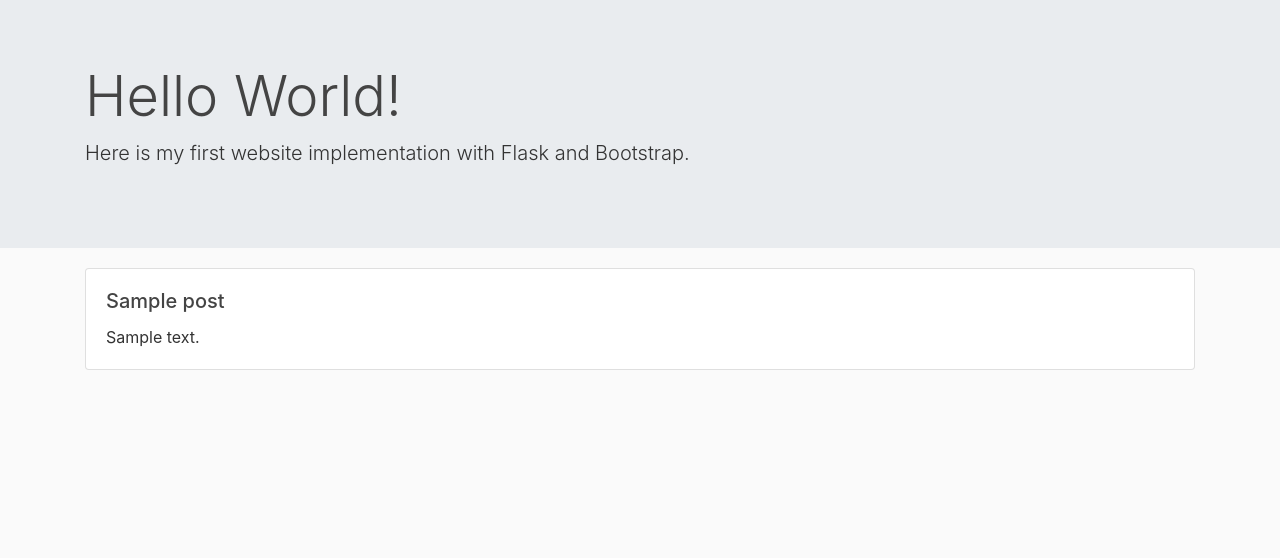
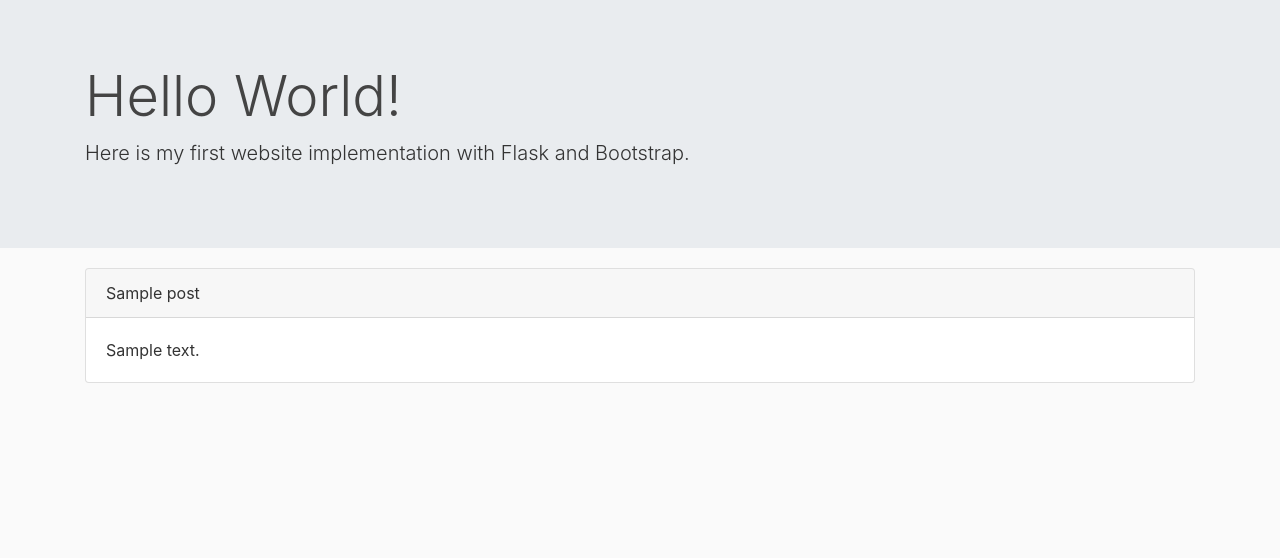
Before and after one commit to onsimini/onsimini-website, a Flask app: page / in a window 1280 px wide. Shown: the part 81-639 px from the top of the page. Run offline with Flask 2, Linux system fonts and the light colour scheme; tables that the repository leaves empty hold one stand-in row (values such as "Sample post"); some libraries are stand-ins or nearby versions.

Commit message:
feat: update post look in index page

```diff
--- a/app/templates/index.html
+++ b/app/templates/index.html
@@ -4,8 +4,8 @@
 <div class="container">
     {% for post in posts %}
     <div class="card" style="margin-bottom: 10px;">
+        <div class="card-header">{{ post.title }}</div>
         <div class="card-body">
-            <h5 class="card-title">{{ post.title }}</h5>
             <p class="card-text">{{ post.body }}</p>
         </div>
     </div>
```
